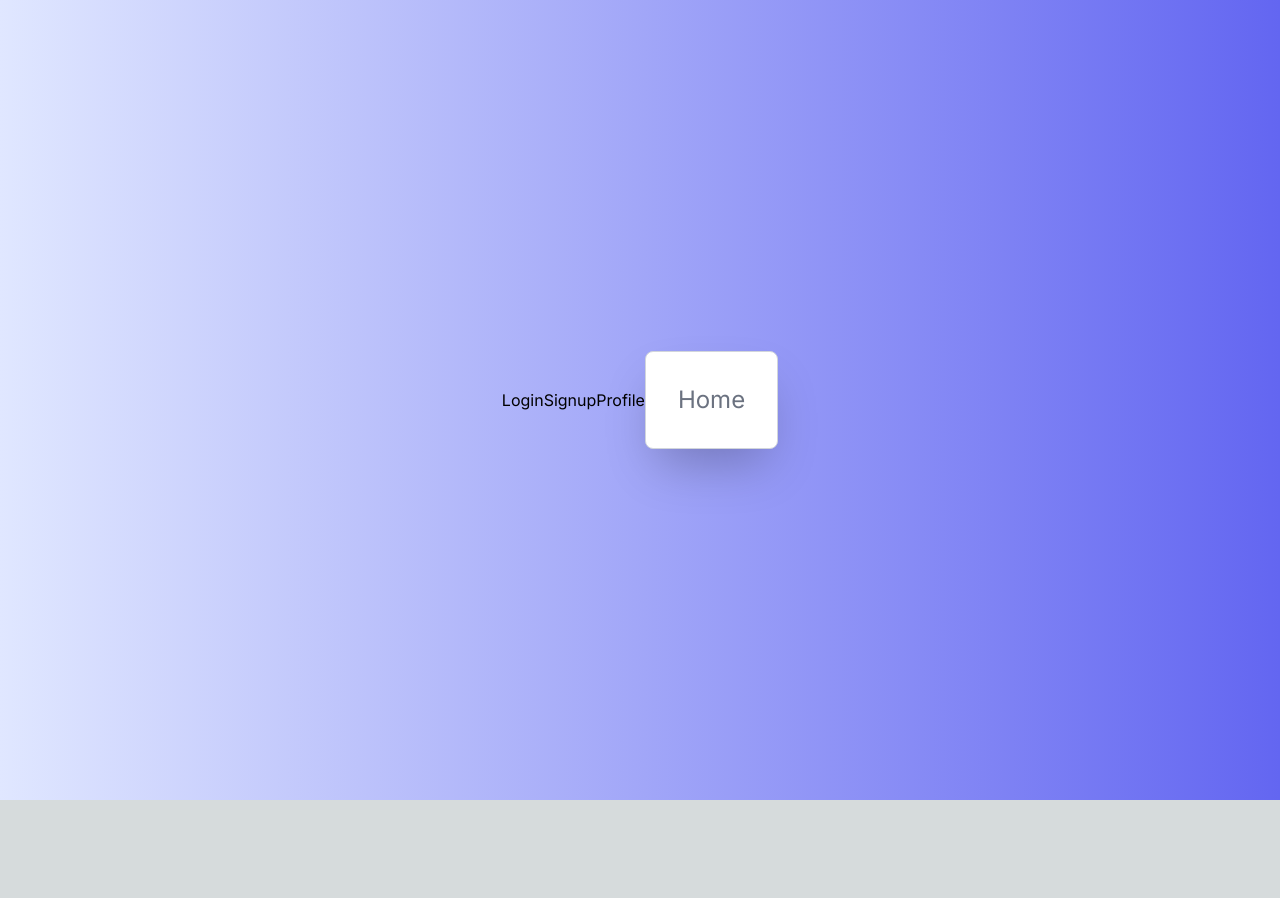
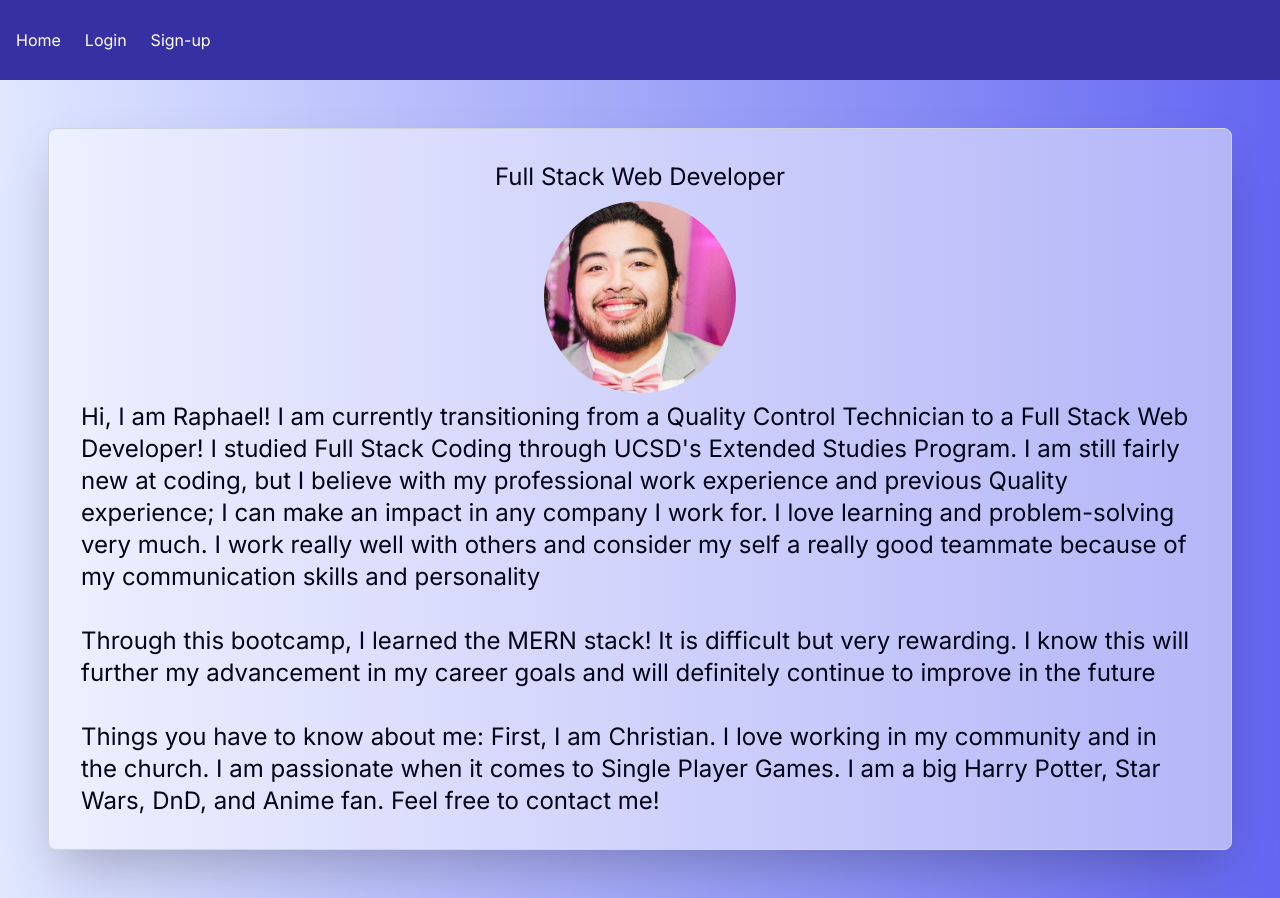
Before and after one commit to chinosj89/nextjs-auth, a Next.js app: page /home in a window 1280 px wide. Before the commit the page ends 800 px from the top, so only its background shows below. Built offline with nearby package versions, Linux system fonts and the light colour scheme.

Commit message:
fix homepage and add summary

```diff
--- /dev/null
+++ b/src/app/components/Layout.jsx
@@ -0,0 +1,12 @@
+import Navbar from './Navbar';
+
+const Layout = ({ children }) => {
+    return (
+        <>
+            <Navbar />
+            {children}
+        </>
+    )
+}
+
+export default Layout;
--- a/src/app/components/Navbar.js
+++ /dev/null
@@ -1,27 +0,0 @@
-// components/Navbar.jsx
-import Link from 'next/link';
-
-const Navbar = () => {
-    return (
-        <nav>
-
-            <Link href="/login">
-                Login
-            </Link>
-
-
-            <Link href="/signup">
-                Signup
-            </Link>
-
-
-            <Link href="/profile">
-                Profile
-            </Link>
-
-
-        </nav>
-    );
-};
-
-export default Navbar;
--- /dev/null
+++ b/src/app/components/Navbar.jsx
@@ -0,0 +1,25 @@
+import Link from "next/link";
+
+const Navbar = () => {
+    return (
+
+        <div className="w-full h-20 bg-indigo-800 sticky top-0">
+            <div className="container mx-auto px-4 h-full">
+                <div className="flex justify-between items-center h-full">
+                    <div className="hidden md:flex gap-x-6 text-white">
+
+                        <Link href="/" passHref>Home</Link>
+
+                        <Link href="/login" passHref>Login</Link>
+
+                        <Link href="/signup" passHref>Sign-up</Link>
+
+                    </div>
+                </div>
+            </div>
+        </div>
+
+    );
+};
+
+export default Navbar;
--- a/src/app/home/page.jsx
+++ b/src/app/home/page.jsx
@@ -1,17 +1,40 @@
 "use client"
-import Navbar from '../components/Navbar';
+//import Navbar from '../components/Navbar';
+import Layout from '../components/Layout';
 import React from 'react'
+import Image from 'next/image';
+export default function HomePage() {
+    const avatarStyle = {
+        width: '13rem',
+        borderRadius: '50%',
+        padding: '5px',
+        border: 'solid 3px'
+    };
+    return (
+        <Layout>
 
-export default function HomePage() {
+            <div className="p-12 flex items-center justify-center min-h-screen bg-gradient-to-r from-indigo-100 to-indigo-500">
+                <div className="p-8 flex flex-col bg-white bg-opacity-50 text-slate-950 text-2xl border border-gray-300 rounded-lg focus:outline-none focus:border-gray-600 shadow-2xl">
+                    <h1 className='flex flex-col justify-center items-center'>Full Stack Web Developer</h1>
+                    <div className="flex flex-col justify-center items-center">
+                        <Image
+                            src={'/avatar.png'}
+                            alt="Raphael's Face"
+                            width={250}
+                            height={250}
+                            style={avatarStyle}
+                        />
+                    </div>
 
-
-    return (
-        <div className="p-12 flex items-center justify-center min-h-screen bg-gradient-to-r from-indigo-100 to-indigo-500">
-            <Navbar />
-            <div className="p-8 flex flex-col bg-white text-gray-500 text-2xl border border-gray-300 rounded-lg focus:outline-none focus:border-gray-600 shadow-2xl">
-
-                <h1>Home</h1>
+                    <div className="container d-flex align-items-center flex-column">
+                        <p>Hi, I am Raphael! I am currently transitioning from a Quality Control Technician to a Full Stack Web Developer! I studied Full Stack Coding through UCSD's Extended Studies Program. I am still fairly new at coding, but I believe with my professional work experience and previous Quality experience; I can make an impact in any company I work for. I love learning and problem-solving very much. I work really well with others and consider my self a really good teammate because of my communication skills and personality </p>
+                        <br />
+                        <p>Through this bootcamp, I learned the MERN stack! It is difficult but very rewarding. I know this will further my advancement in my career goals and will definitely continue to improve in the future</p>
+                        <br />
+                        <p>Things you have to know about me: First, I am Christian. I love working in my community and in the church. I am passionate when it comes to Single Player Games. I am a big Harry Potter, Star Wars, DnD, and Anime fan. Feel free to contact me!</p>
+                    </div>
+                </div>
             </div>
-        </div>
-    )
+        </Layout>
+    );
 }
--- a/src/app/login/page.jsx
+++ b/src/app/login/page.jsx
@@ -4,7 +4,7 @@ import React, { useEffect } from "react";
 import { useRouter } from "next/navigation";
 import axios from "axios";
 import toast from "react-hot-toast";
-
+import Layout from "../components/Layout";
 export default function LoginPage() {
     const router = useRouter();
     const [user, setUser] = React.useState({
@@ -37,7 +37,10 @@ export default function LoginPage() {
     }, [user]);
 
     return (
+        <Layout>
+
             <div className="p-12 flex items-center justify-center min-h-screen bg-gradient-to-r from-indigo-100 to-indigo-500">
+
                 <div className="p-8 flex flex-col bg-white text-gray-500 text-2xl border border-gray-300 rounded-lg focus:outline-none focus:border-gray-600 shadow-2xl">
                     <h1>{loading ? "PROCESSING" : "Login"}</h1>
                     <hr className="pb-2" />
@@ -70,6 +73,7 @@ export default function LoginPage() {
                     </div>
                 </div>
             </div>
+        </Layout>
     );
 
 }
```
Also changed, not shown: public/avatar.png (added). Lines whose indentation alone changed are shown as unchanged.
